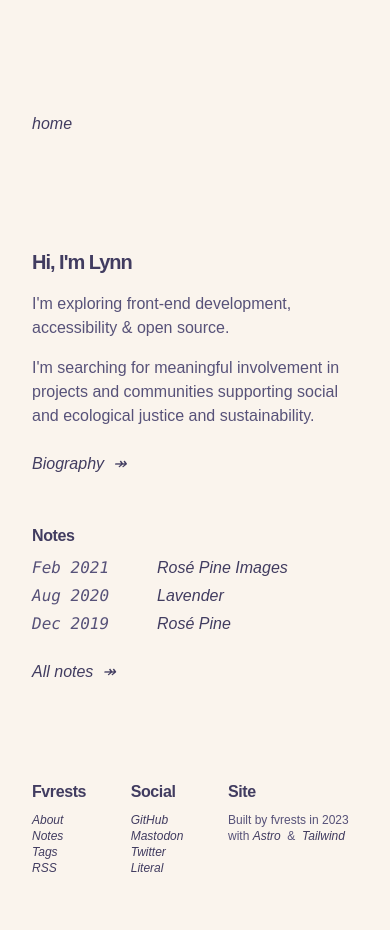
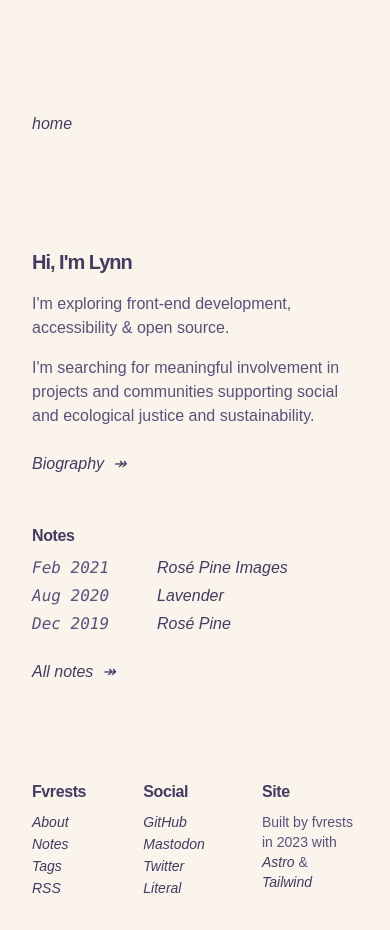
Before and after one commit to fvrests/website, an Astro site: page / in a window 390 px wide. Built offline with nearby package versions, Linux system fonts and the light colour scheme; Astro itself is replaced by a stand-in of ours.

Commit message:
improve footer usability on small screens

```diff
--- a/src/components/footer.astro
+++ b/src/components/footer.astro
@@ -24,11 +24,11 @@ let links = {
 
 <Wrapper>
 	<footer>
-		<nav class="section mb-md flex h-28 justify-between text-xs xs:text-sm">
+		<!--  h-28 -->
+		<nav class="mb-md flex justify-between text-sm">
 			<div class="flex flex-col">
-				<!-- todo: use id on component -->
 				<Subheading id="fvrests" Element="h2">Fvrests</Subheading>
-				<ul aria-labelledby="fvrests">
+				<ul aria-labelledby="fvrests" class="space-y-0.5">
 					{
 						links.main.map(({ text, href }) => (
 							<li>
@@ -39,9 +39,8 @@ let links = {
 				</ul>
 			</div>
 			<div class="flex flex-col">
-				<!-- todo: use id on component -->
 				<Subheading id="social" Element="h2">Social</Subheading>
-				<ul aria-labelledby="social">
+				<ul aria-labelledby="social" class="space-y-0.5">
 					{
 						links.social.map(({ text, href }) => (
 							<li>
@@ -51,13 +50,15 @@ let links = {
 					}
 				</ul>
 			</div>
-			<div class="max-w-[130px] xs:max-w-[180px]">
-				<!-- todo: use id on component -->
+			<div class="max-w-[96px] xs:max-w-[160px]">
 				<Subheading Element="h2">Site</Subheading>
 				<p>
 					Built by fvrests in 2023 with
-					<Link href="https://astro.build">Astro</Link>
-					&nbsp;&&nbsp;<Link href="https://tailwindcss.com">Tailwind</Link>
+					<Link href="https://astro.build">Astro</Link> & <Link
+						href="https://tailwindcss.com"
+					>
+						Tailwind
+					</Link>
 				</p>
 			</div>
 		</nav>
```
